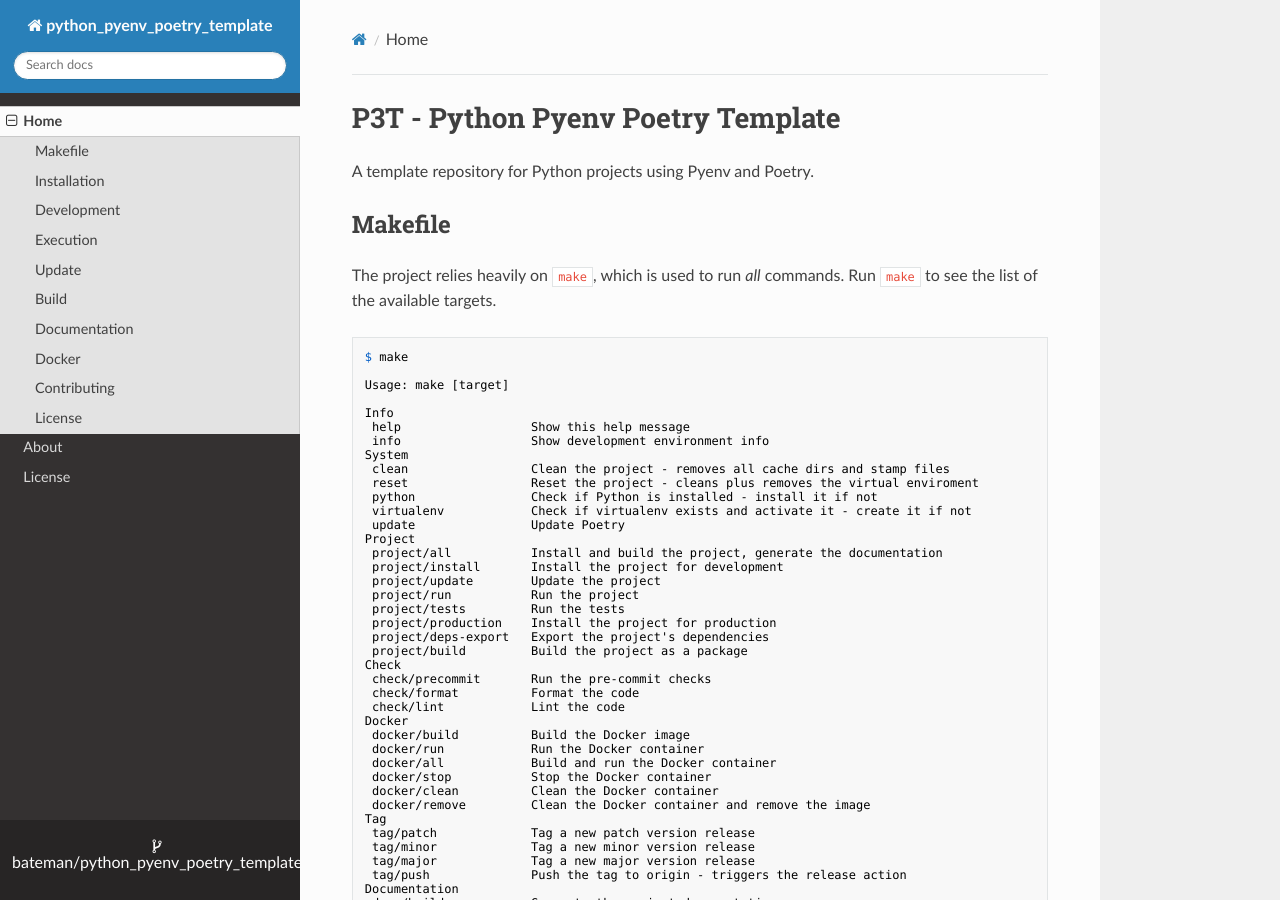
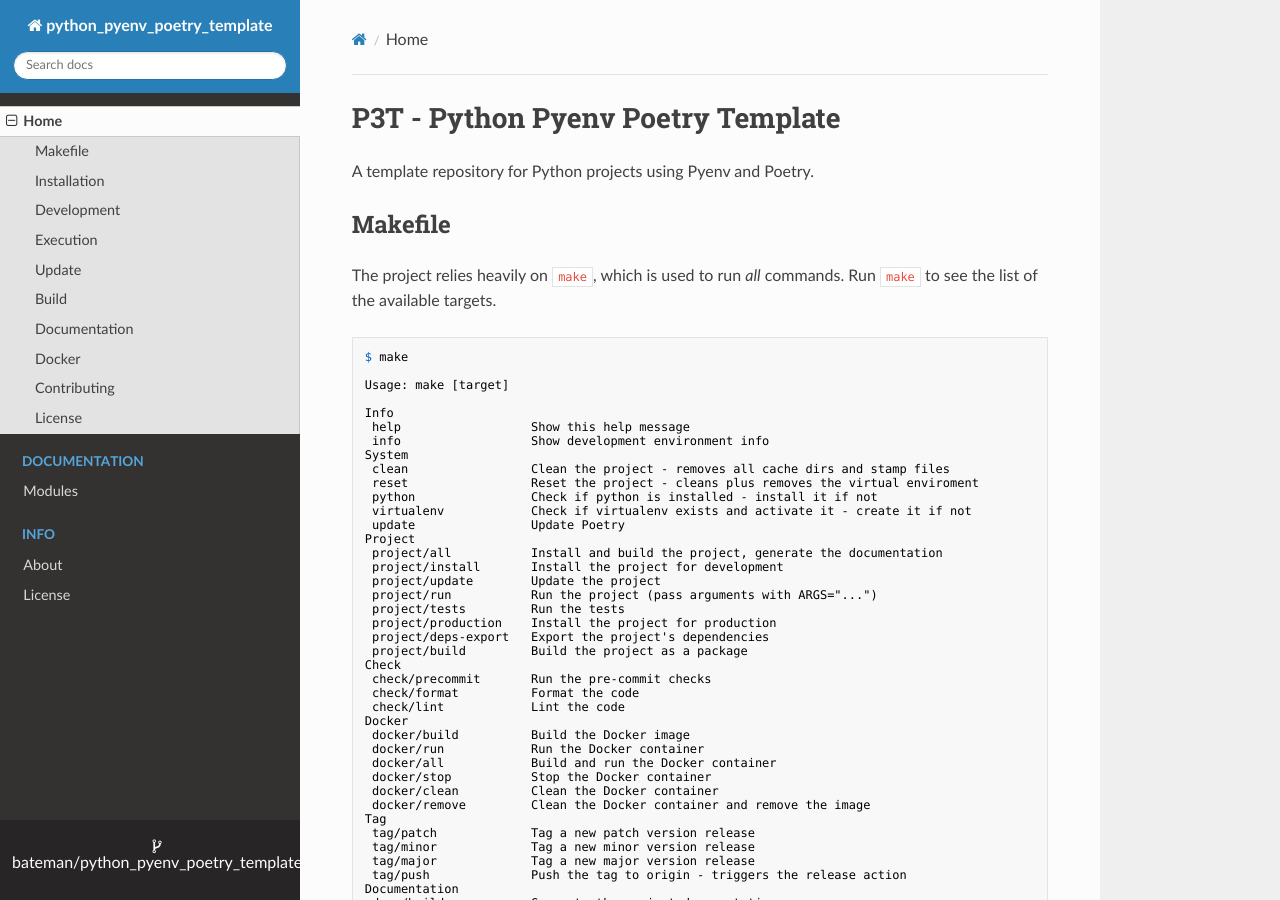
Before and after one commit to bateman/python_pyenv_poetry_template, an MkDocs documentation site: the page built from docs/index.md, in a window 1280 px wide and 900 px high. Built offline with MkDocs 1.6.1, drawn with Linux system fonts in a browser that asks for light colours; nearby versions of some CDN libraries; some of the changed text lies outside the part shown.

Commit message:
Update project documentation and navigation

```diff
--- a/docs/index.md
+++ b/docs/index.md
@@ -17,14 +17,14 @@ Info
 System
  clean                 Clean the project - removes all cache dirs and stamp files
  reset                 Reset the project - cleans plus removes the virtual enviroment
- python                Check if Python is installed - install it if not
+ python                Check if python is installed - install it if not
  virtualenv            Check if virtualenv exists and activate it - create it if not
  update                Update Poetry
 Project
  project/all           Install and build the project, generate the documentation
  project/install       Install the project for development
  project/update        Update the project
- project/run           Run the project
+ project/run           Run the project (pass arguments with ARGS="...")
  project/tests         Run the tests
  project/production    Install the project for production
  project/deps-export   Export the project's dependencies
--- a/mkdocs.yml
+++ b/mkdocs.yml
@@ -18,13 +18,18 @@ theme:
 
 plugins:
   - search
+  - autorefs
   - mkdocstrings:
       default_handler: python
       handlers:
         python:
-          paths: [python_pyenv_poetry_template]
+          options:
+            show_source: false
 
 nav:
   - Home: index.md
-  - About: about.md
-  - License: license.md
+  - Documentation:
+    - Modules: modules.md
+  - Info:
+    - About: about.md
+    - License: license.md
```
Also changed, not shown: docs/modules.md (added, +8 -0 lines).
